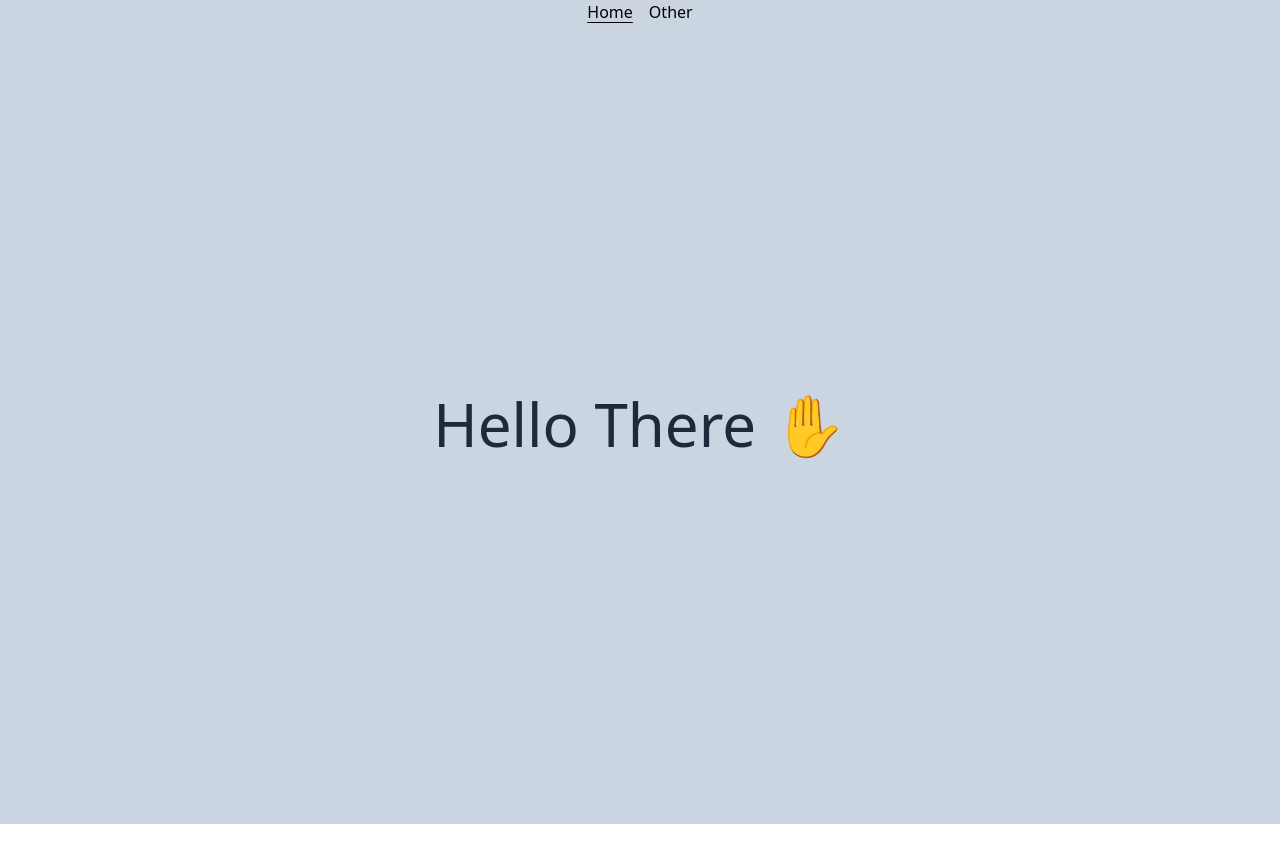
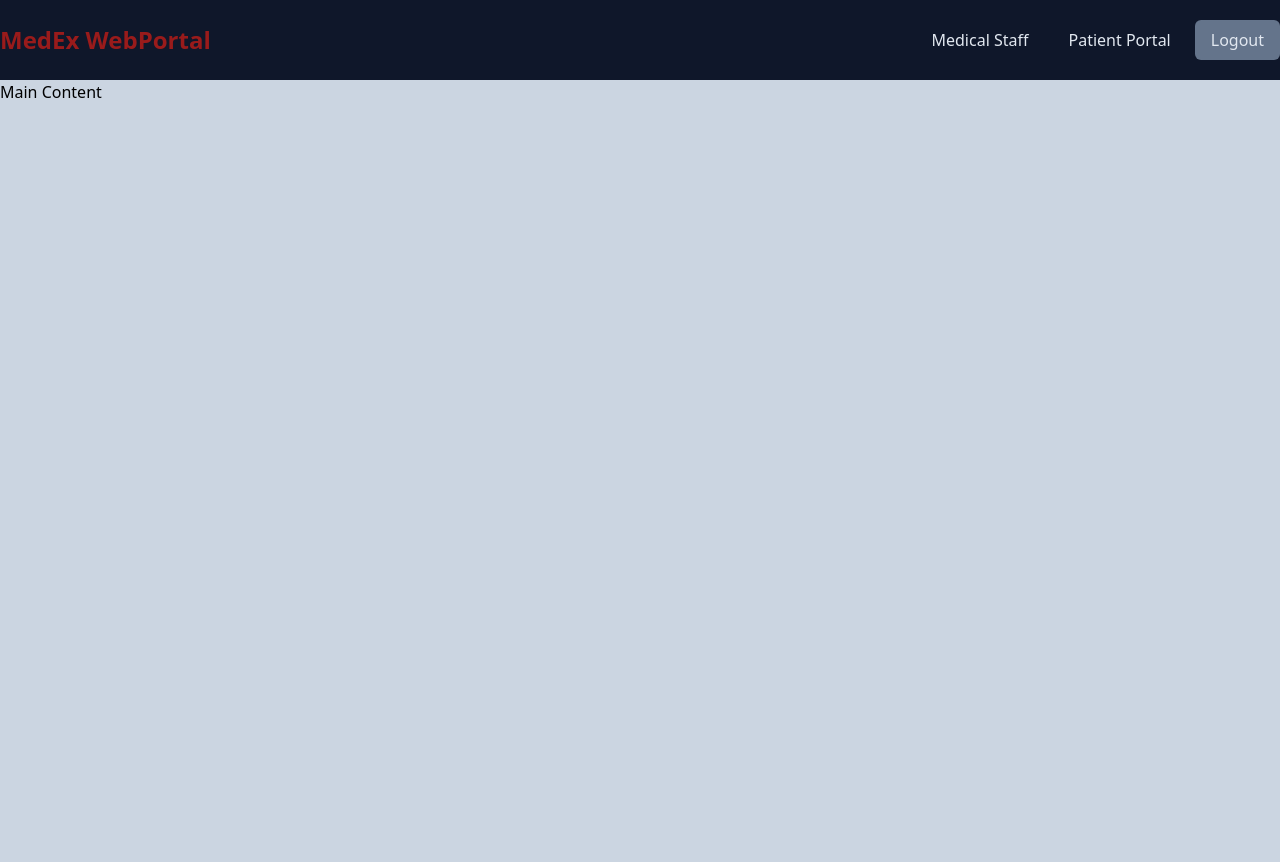
Before and after one commit to preemo956/finalproject3, a Vue app: page / in a window 1280 px wide. Shown: the top 862 px of the page. Before the commit the page ends 824 px from the top, so only its background shows below. Built offline with nearby package versions, Linux system fonts and the light colour scheme.

Commit message:
buttons and title made

```diff
--- a/src/App.vue
+++ b/src/App.vue
@@ -4,5 +4,6 @@
 
 <template>
   <NavMenu />
+  <h1> Main Content </h1>
   <RouterView />
 </template>
--- a/src/components/NavMenu.vue
+++ b/src/components/NavMenu.vue
@@ -1,13 +1,44 @@
+<script setup>
+import { ref } from 'vue'
+const brand = ref('MedEx WebPortal')
+</script>
+
 <template>
-  <nav>
-    <RouterLink to="/">Home</RouterLink>
-    <RouterLink to="/other">Other</RouterLink>
+  <nav class="bg-blue-900">
+    <div class="wrapper">
+      <div class="brand">
+        <span class="brand-title">{{ brand }}</span>
+      </div>
+      <div class="menu">
+        <a href="#" class="menu-item"> Medical Staff </a>
+        <a href="#" class="menu-item"> Patient Portal </a>
+        <a href="#" class="menu-login"> Logout </a>
+      </div>
+    </div>
   </nav>
 </template>
 
-<style lang="postcss" scoped>
+<style scoped lang="postcss">
 nav {
-  @apply flex justify-center space-x-4;
+  @apply flex h-20 bg-slate-900 text-slate-200;
+  .wrapper {
+    @apply container mx-auto flex w-full justify-between items-center;
+    .brand {
+      &-title {
+        @apply text-2xl font-bold text-red-800;
+      }
+    }
+    .menu {
+      @apply flex gap-2;
+      &-item {
+        @apply rounded-md px-4 py-2 hover:bg-transparent hover:text-black;
+      }
+      &-login {
+        @apply rounded-md px-4 py-2 bg-slate-500 hover:bg-transparent hover:text-black;
+
+      }
+    }
+  }
 
   & .router-link-active {
     @apply underline underline-offset-4;
--- a/src/views/HomePage.vue
+++ b/src/views/HomePage.vue
@@ -1,9 +1,11 @@
 <script setup>
-import { ref } from 'vue'
-const title = ref('Hello There ✋')
+
+import NavMenu from '@/components/NavMenu.vue';
+
 </script>
 
 <template>
+
   <main class="flex min-h-screen items-center justify-center">
     <h1 class="text-6xl font-thin text-slate-800">{{ title }}</h1>
   </main>
```
